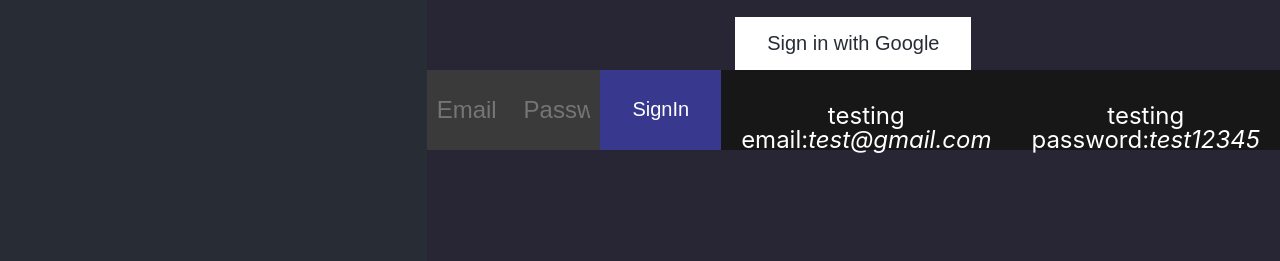
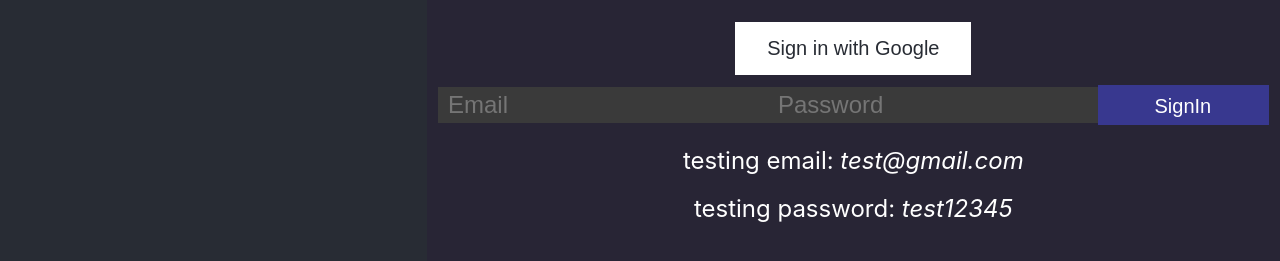
Before and after one commit to Harsha70/Chatapplication, a React (Create React App) app: page / in a window 1280 px wide. Shown: the part 227-488 px from the top of the page. Built offline with nearby package versions, Linux system fonts and the light colour scheme; no server answers; the database is empty.

Commit message:
added test user

```diff
--- a/src/components/SignInWithEmail/SignInWithEmail.css
+++ b/src/components/SignInWithEmail/SignInWithEmail.css
@@ -0,0 +1,15 @@
+.sign-in-form{
+    display: inherit;
+    margin-top: 10px;
+    background-color: rgb(40, 37, 53);
+}
+.sign-in-input{
+    width: auto;
+}
+.sign-in-test{
+    max-width: inherit;
+    padding: 0px;
+}
+.sign-in-btn{
+    padding: 10px 10px 7px 9px;
+}
--- a/src/components/SignInWithEmail/SignInWithEmail.jsx
+++ b/src/components/SignInWithEmail/SignInWithEmail.jsx
@@ -1,6 +1,6 @@
 import React, {useState} from 'react'
 import {auth} from "../../firebase/firebase"
-
+import "./SignInWithEmail.css"
 const Signin = () => {
     const [signin, setsignin] = useState({
         email: '',
@@ -28,9 +28,9 @@ const Signin = () => {
             <form className='sign-in-form' onSubmit={handleSubmit}>
                 <input className='sign-in-input' type='text' name='email' label='Display Name' placeholder="Email" onChange={handleChange} required/>
                 <input className='sign-in-input' type='text' name='password' label='Display Name' placeholder="Password" onChange={handleChange} required/>
-                <button > SignIn </button>
-                <p className='sign-in-test'>testing email:<i>test@gmail.com</i></p>
-                <p className='sign-in-test'>testing password:<i>test12345</i></p>
+                <button className='sign-in-btn'> SignIn </button>
+                <p className='sign-in-test'>testing email:  <i>test@gmail.com</i></p>
+                <p className='sign-in-test'>testing password:  <i>test12345</i></p>
             </form>
         </div>
     )
```
